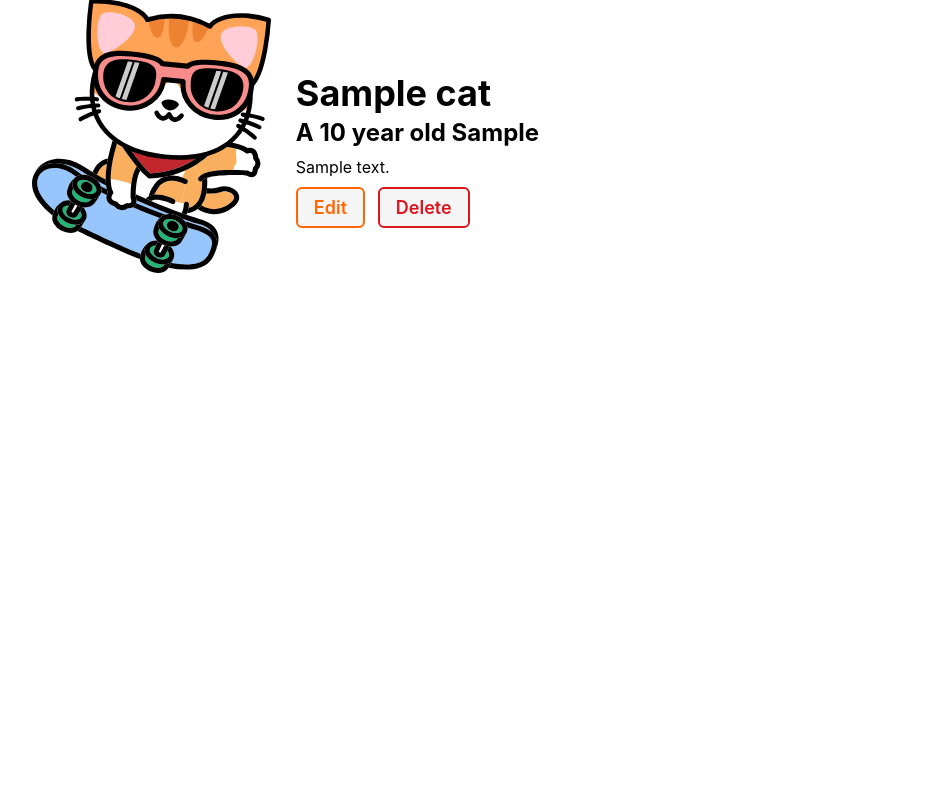
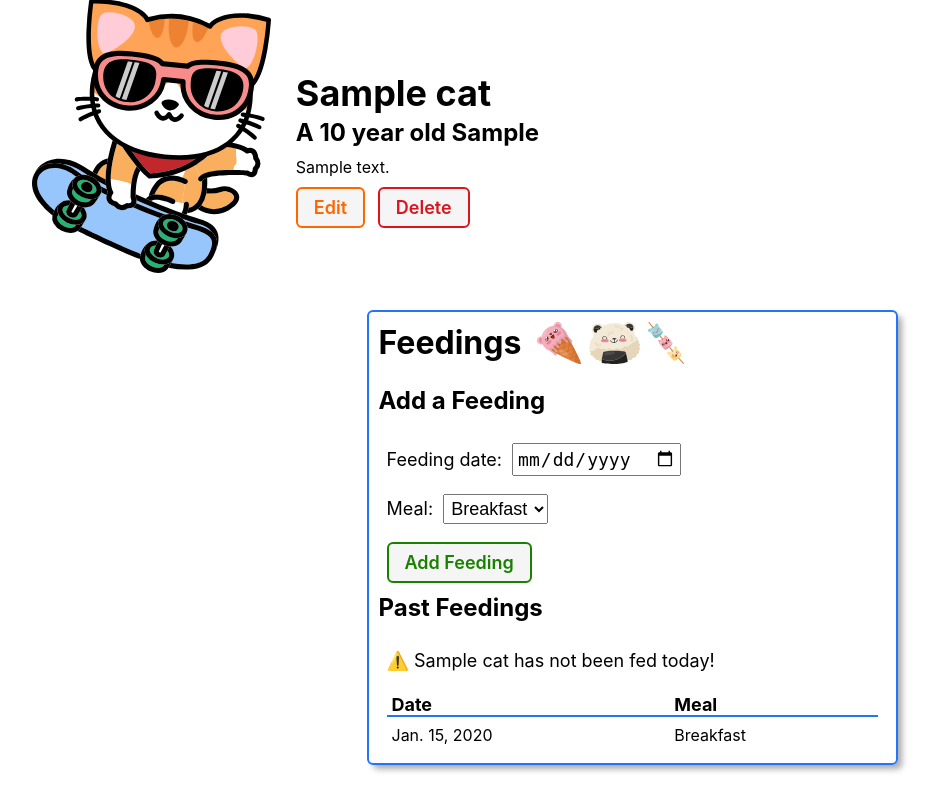
Before and after one commit to ommadova/catcollector, a Django app: page /cats/1/ in a window 1280 px wide. Shown: the part 91-876 px from the top of the page, without its empty margins (8-944 px from the left). Before the commit the page ends 364 px from the top, so only its background shows below. Run offline with Django 5.2, Linux system fonts and the light colour scheme; tables that the repository leaves empty hold one stand-in row (values such as "Sample post").

Commit message:
Finish catcollector part5

```diff
--- a/main_app/admin.py
+++ b/main_app/admin.py
@@ -1,5 +1,6 @@
 from django.contrib import admin
-from .models import Cat
+from .models import Cat, Feeding
 
 # Register your models here.
 admin.site.register(Cat)
+admin.site.register(Feeding)
--- /dev/null
+++ b/main_app/forms.py
@@ -0,0 +1,16 @@
+from django import forms
+from .models import Feeding
+
+class FeedingForm(forms.ModelForm):
+    class Meta:
+        model = Feeding
+        fields = ['date', 'meal']
+        widgets = {
+            'date': forms.DateInput(
+                format=('%Y-%m-%d'),
+                attrs={
+                    'placeholder': 'Select a date',
+                    'type': 'date'
+                }
+            ),
+        }
--- a/main_app/models.py
+++ b/main_app/models.py
@@ -1,17 +1,42 @@
+import datetime
 from django.db import models
 from django.urls import reverse
 
 # Create your models here.
 
+MEALS = (
+  ('B', 'Breakfast'),
+  ('L', 'Lunch'),
+  ('D', 'Dinner')
+)
+
 class Cat(models.Model):
-    name = models.CharField(max_length=100)
-    breed = models.CharField(max_length=100)
-    description = models.TextField(max_length=250)
-    age = models.IntegerField()
+  name = models.CharField(max_length=100)
+  breed = models.CharField(max_length=100)
+  description = models.TextField(max_length=250)
+  age = models.IntegerField()
 
-    def __str__(self):
-        return f'{self.name} ({self.id})'
+  def __str__(self):
+    return f'{self.name} ({self.id})'
 
+  def get_absolute_url(self):
+    return reverse('cat-detail', kwargs={'cat_id': self.id})
 
-    def get_absolute_url(self):
-        return reverse('cat-detail', kwargs={'cat_id': self.id})
+  def fed_for_day(self):
+    return self.feeding_set.filter(date=datetime.date.today()).count() >= len(MEALS)
+
+class Feeding(models.Model):
+  date = models.DateField('Feeding date')
+  meal = models.CharField(
+    max_length=1,
+    choices=MEALS,
+    default=MEALS[0][0]
+  )
+  # Will also have a cat_id field on the feeding object
+  cat = models.ForeignKey(Cat, on_delete=models.CASCADE)
+
+  def __str__(self):
+    return f'{self.get_meal_display()} on {self.date}'
+
+  class Meta:
+    ordering = ['-date']
--- a/main_app/templates/cats/detail.html
+++ b/main_app/templates/cats/detail.html
@@ -19,4 +19,63 @@
     </div>
   </div>
 </section>
+
+<div class="feedings-toy-container">
+  <section class="feedings">
+    <div class="subsection-title">
+      <h2>Feedings</h2>
+      <img
+        src="{% static 'images/cat-cone.svg' %}"
+        alt="An ice cream cone cat"
+      />
+      <img src="{% static 'images/cat-onigiri.svg' %}" alt="A cat as onigiri" />
+      <img
+        src="{% static 'images/kitty-kabob.svg' %}"
+        alt="A kabob of kittens"
+      />
+    </div>
+
+    <h3>Add a Feeding</h3>
+    <!-- Add just above the feedings table -->
+    <form
+      action="{% url 'add-feeding' cat.id %}"
+      method="post"
+      class="subsection-content"
+      autocomplete="off"
+    >
+      {% csrf_token %} {{ feeding_form.as_p }}
+      <button type="submit" class="btn submit">Add Feeding</button>
+    </form>
+
+    <h3>Past Feedings</h3>
+    {% if cat.feeding_set.count %}
+    <div class="subsection-content">
+      {% if not cat.fed_for_day %}
+      <p>⚠️ {{cat.name}} has not been fed today!</p>
+      {% endif %}
+    </div>
+    <table>
+      <thead>
+        <tr>
+          <th>Date</th>
+          <th>Meal</th>
+        </tr>
+      </thead>
+      <tbody>
+        {% for feeding in cat.feeding_set.all %}
+        <tr>
+          <td>{{feeding.date}}</td>
+          <td>{{feeding.get_meal_display}}</td>
+        </tr>
+        {% endfor %}
+      </tbody>
+    </table>
+    {% else %}
+    <div class="subsection-content">
+      <p>⚠️ {{cat.name}} has not been fed EVER!</p>
+    </div>
+    {% endif %}
+  </section>
+</div>
+
 {% endblock %}
--- a/main_app/urls.py
+++ b/main_app/urls.py
@@ -1,13 +1,13 @@
 from django.urls import path
 from . import views
 
-
 urlpatterns = [
-    path('', views.home, name='home'),
-    path('about/', views.about, name='about'),
-    path('cats/', views.cat_index, name='cat-index'),
-    path('cats/<int:cat_id>/', views.cat_detail, name='cat-detail'),
-    path('cats/create', views.CatCreate.as_view(), name='cat-create'),
-    path('cats/<int:pk>/update/', views.CatUpdate.as_view(), name='cat-update'),
-    path('cats/<int:pk>/delete/', views.CatDelete.as_view(), name='cat-delete'),
+  path('', views.home, name='home'),
+  path('about/', views.about, name='about'),
+  path('cats/', views.cat_index, name='cat-index'),
+  path('cats/<int:cat_id>/', views.cat_detail, name='cat-detail'),
+  path('cats/create', views.CatCreate.as_view(), name='cat-create'),
+  path('cats/<int:pk>/update/', views.CatUpdate.as_view(), name='cat-update'),
+  path('cats/<int:pk>/delete/', views.CatDelete.as_view(), name='cat-delete'),
+  path('cats/<int:cat_id>/add-feeding/', views.add_feeding, name='add-feeding'),
 ]
--- a/main_app/views.py
+++ b/main_app/views.py
@@ -1,34 +1,44 @@
-from django.shortcuts import render
+from django.shortcuts import render, redirect
 from django.views.generic.edit import CreateView, UpdateView, DeleteView
 from .models import Cat
-
+from .forms import FeedingForm
 
 # Create your views here.
+def home(request):
+  return render(request, 'home.html')
 
-def home(request):
-    return render(request, 'home.html', {})
-
-def about (request):
-    return render(request, 'about.html')
+def about(request):
+  return render(request, 'about.html')
 
 def cat_index(request):
-    cats = Cat.objects.all()
-    return render(request, 'cats/index.html', {'cats': cats})
+  cats = Cat.objects.all()
+  return render(request, 'cats/index.html', {'cats': cats})
 
 def cat_detail(request, cat_id):
-    cat = Cat.objects.get(id=cat_id)
-    return render(request, 'cats/detail.html', {'cat': cat})
+  cat = Cat.objects.get(id=cat_id)
+  feeding_form = FeedingForm()
+  return render(request, 'cats/detail.html', {
+    'cat': cat,
+    'feeding_form': feeding_form
+  })
 
 class CatCreate(CreateView):
-      model = Cat
-      fields = ['name', 'breed', 'description', 'age']
-    #   success_url = '/cats/{cat.id}/'  # Redirect to the detail page of the newly created cat
+  model = Cat
+  fields = '__all__'
+  # success_url = '/cats/{id}'
 
 class CatUpdate(UpdateView):
-    model = Cat
-    # Let's disallow the renaming of a cat by excluding the name field!
-    fields = ['breed', 'description', 'age']
+  model = Cat
+  fields = ['breed', 'description', 'age']
 
 class CatDelete(DeleteView):
-    model = Cat
-    success_url = '/cats/'
+  model = Cat
+  success_url = '/cats/'
+
+def add_feeding(request, cat_id):
+  form = FeedingForm(request.POST)
+  if form.is_valid():
+    new_feeding = form.save(commit=False)
+    new_feeding.cat_id = cat_id
+    new_feeding.save()
+  return redirect('cat-detail', cat_id=cat_id)
```
Also changed, not shown: main_app/migrations/0001_initial.py, main_app/migrations/0002_feeding.py (added).
